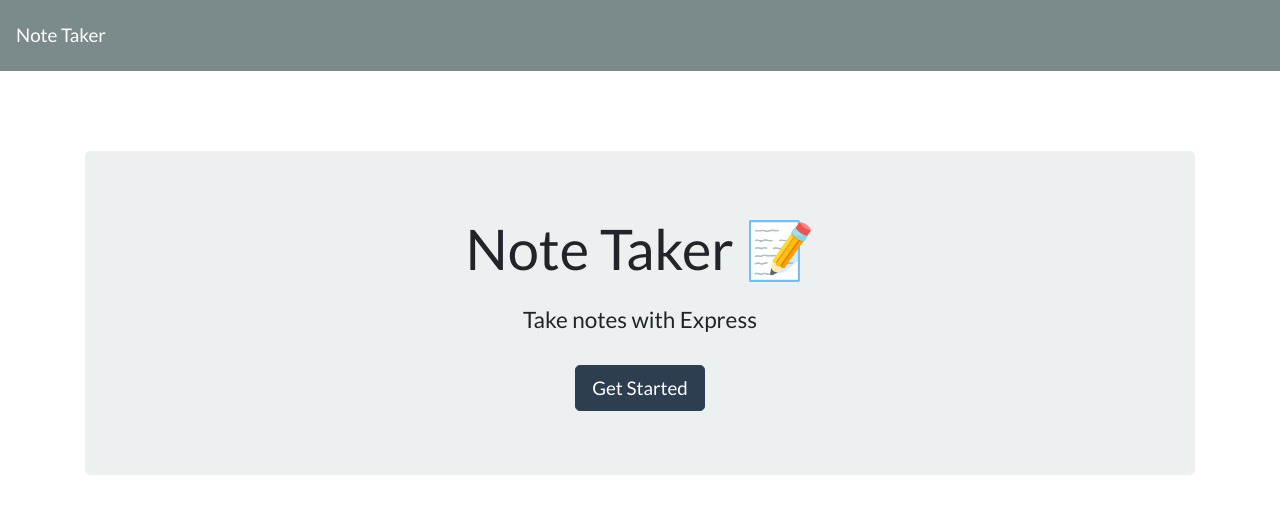
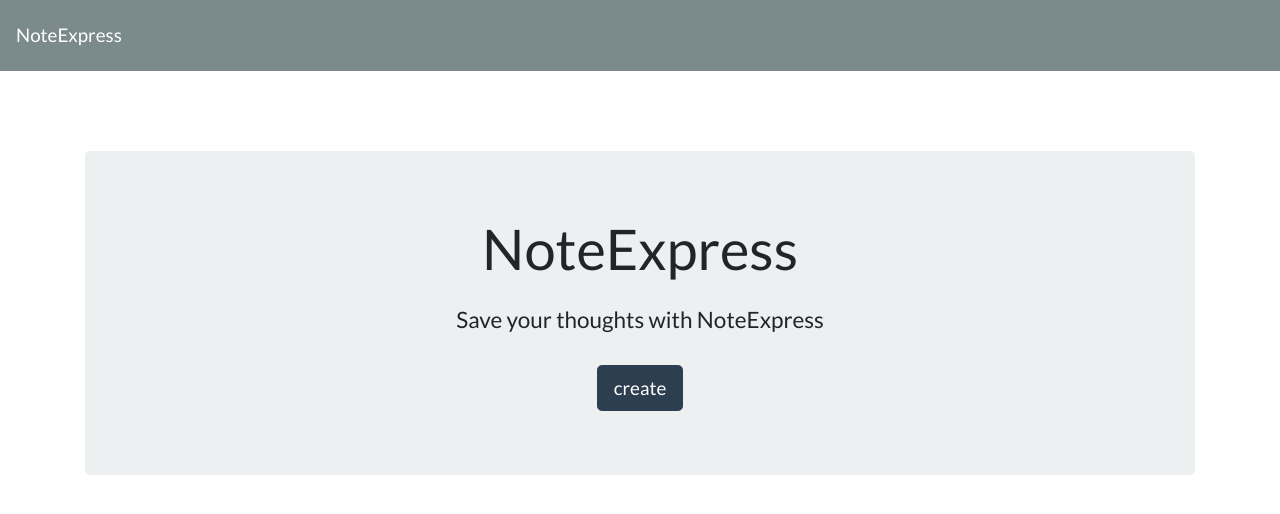
Before and after one commit to kevinpeguero/noteTaker, a website: page Note-Taker/public/index.html in a window 1280 px wide. Drawn offline with nearby package versions, Linux system fonts and the light colour scheme; no server answers.

Commit message:
changes to files

```diff
--- a/Note-Taker/public/index.html
+++ b/Note-Taker/public/index.html
@@ -11,18 +11,18 @@
 
 <body>
     <nav class="navbar navbar-dark bg-dark">
-        <a class="navbar-brand" href="/">Note Taker
+        <a class="navbar-brand" href="/">NoteExpress
         </a>
     </nav>
     <div class="container">
         <div style="margin-top: 80px;" class="jumbotron text-center">
-            <h1 class="display-4">Note Taker <span role="img" aria-label="Memo">📝</span></h1>
-            <h4 class="mt-4">Take notes with Express</h4>
-            <a class="btn btn-primary btn-lg mt-4" href="/notes" role="button">Get Started</a>
+            <h1 class="display-4">NoteExpress <span role="img" aria-label="Memo"></span></h1>
+            <h4 class="mt-4">Save your thoughts with NoteExpress</h4>
+            <a class="btn btn-primary btn-lg mt-4" href="/notes" role="button">create</a>
         </div>
     </div>
     <script src="https://cdnjs.cloudflare.com/ajax/libs/jquery/3.3.1/jquery.min.js"></script>
-    <script src="/assets/js/index.js"></script>
+    <script src="./assets/js/index.js"></script>
 </body>
 
 </html>
```
Also changed, not shown: Note-Taker/public/assets/css/style.css (renamed from Note-Taker/public/asssets/css/style.css), Note-Taker/public/assets/js/index.js (renamed from Note-Taker/public/asssets/js/index.js).
